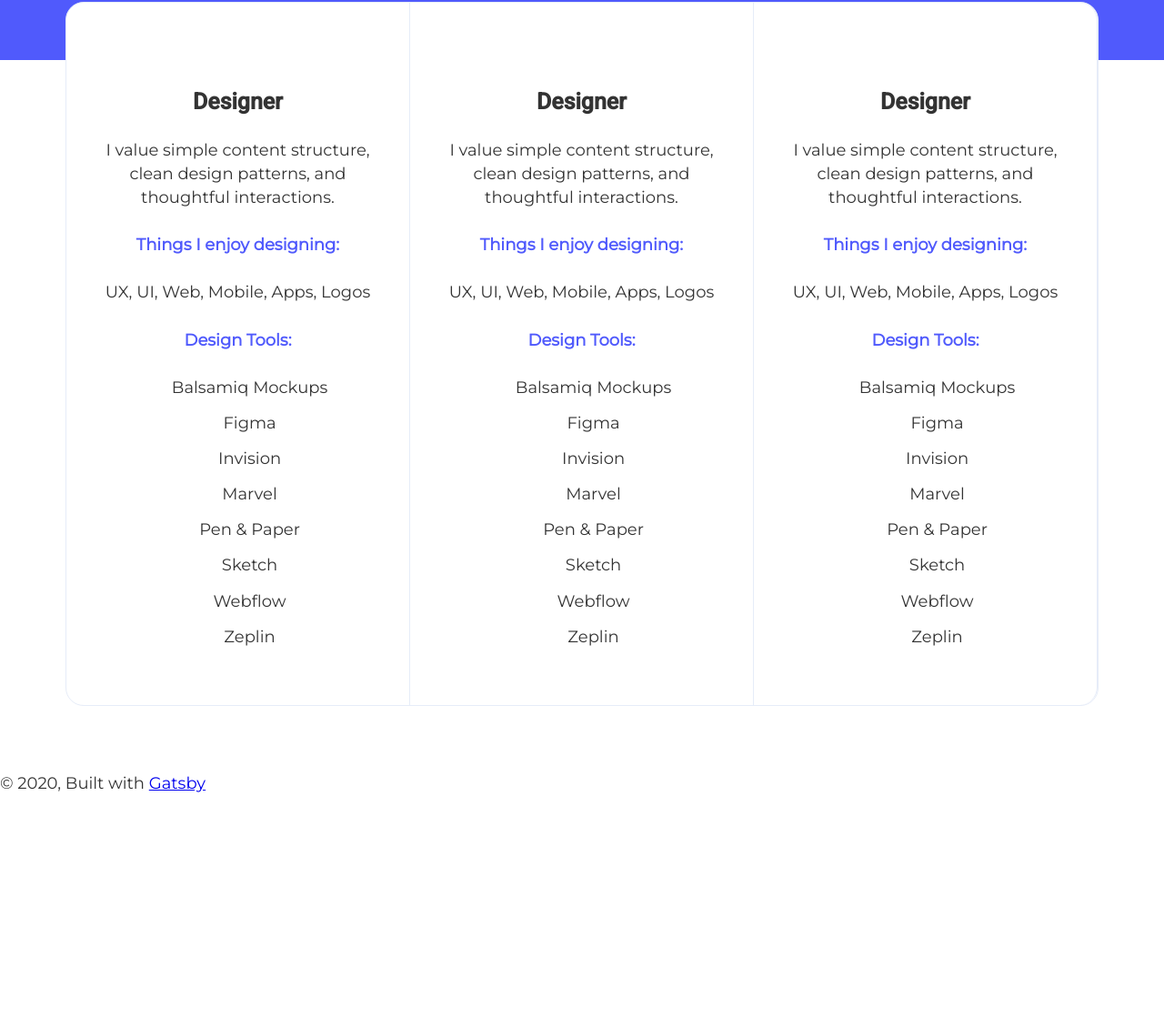
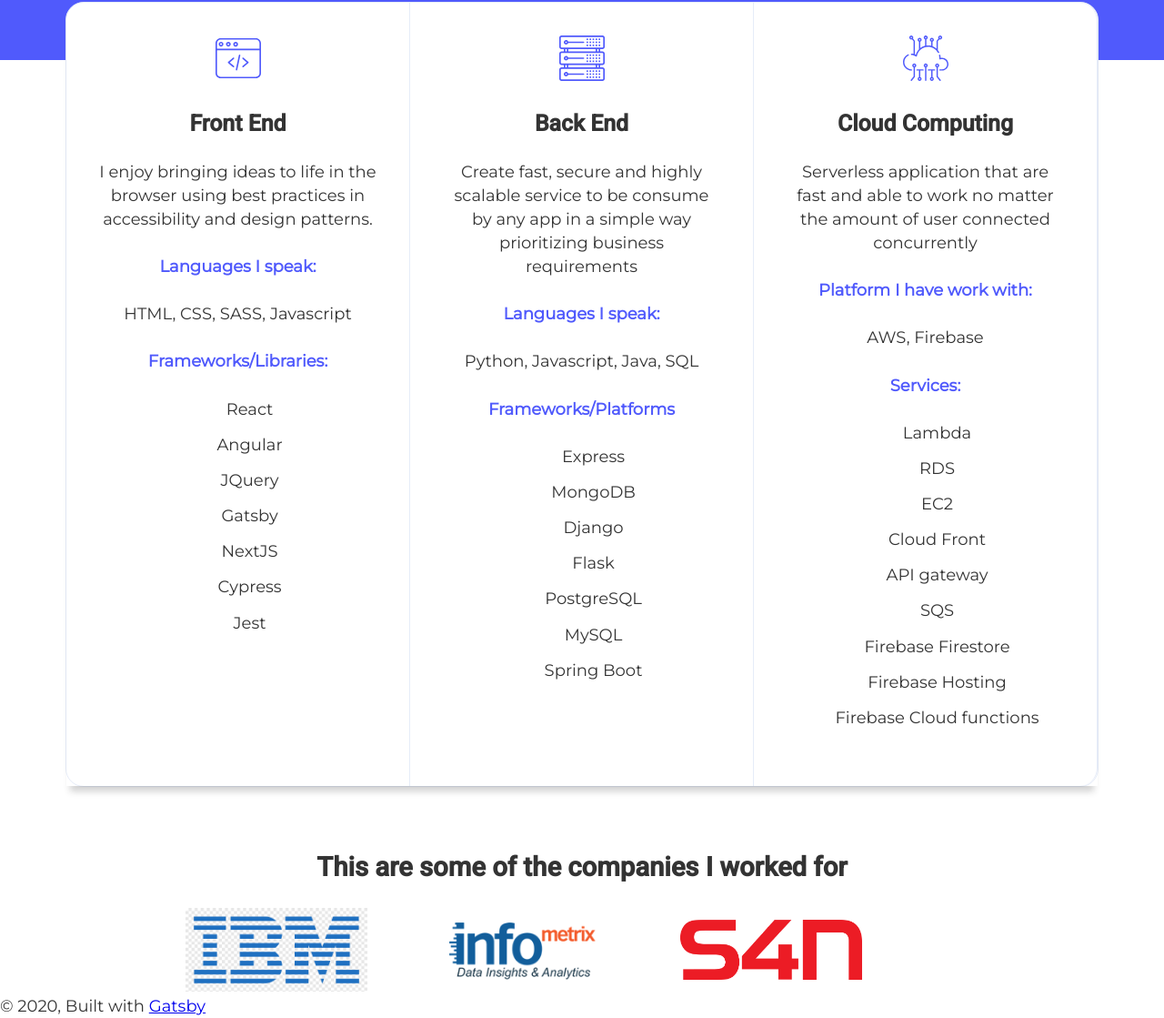
Before and after one commit to Josedav9/Josedav9.github.io, a Gatsby site: page / in a window 1280 px wide. Shown: the part 877-1996 px from the top of the page at 91% size. Before the commit the page ends 1751 px from the top, so only its background shows below. Built offline with nearby package versions, Linux system fonts and the light colour scheme; Gatsby itself is replaced by a stand-in of ours.

Commit message:
[ADD]: adding work experience section

```diff
--- a/src/assets/components/header.css
+++ b/src/assets/components/header.css
@@ -24,3 +24,7 @@
 .navigation .links:hover {
   color: var(--secondary);
 }
+
+svg {
+  fill: var(--secondary);
+}
--- a/src/assets/page/index.css
+++ b/src/assets/page/index.css
@@ -31,14 +31,12 @@
   -webkit-filter: drop-shadow(10px 4px 6px var(--black));
 }
 
-
 .about-me {
   background-color: var(--blue);
   color: white;
   text-align: center;
   padding: 10% 30%;
 }
-
 
 .skills {
   margin: -5% 4rem 4rem;
@@ -53,8 +51,11 @@
 }
 
 .skills .skills-container {
-  display:grid;
+  display: grid;
   grid-template-columns: repeat(auto-fit, minmax(300px, 1fr));
+  -webkit-box-shadow: 0px 10px 7px -4px rgba(52, 52, 52, 0.22);
+  -moz-box-shadow: 0px 10px 7px -4px rgba(52, 52, 52, 0.22);
+  box-shadow: 0px 10px 7px -4px rgba(52, 52, 52, 0.22);
 }
 
 .skills-container .skill-card {
@@ -76,3 +77,19 @@
   font-weight: 700;
   margin-top: 1rem;
 }
+
+.work-experience {
+  text-align: center;
+}
+
+.company-logos {
+  width: 90%;
+  display: grid;
+  grid-template-columns: repeat(auto-fit, minmax(150px, 200px));
+  gap: 4rem;
+  justify-content: center;
+}
+
+.company-logos img {
+  object-fit: contain!important;
+}
--- a/src/components/header.tsx
+++ b/src/components/header.tsx
@@ -1,7 +1,6 @@
 import { Link, useStaticQuery, graphql } from "gatsby"
 //@ts-ignore
 import Logo from "../images/logo2.inline.svg"
-import Img from "gatsby-image"
 import React from "react"
 import "../assets/components/header.css"
 
--- a/src/pages/index.tsx
+++ b/src/pages/index.tsx
@@ -1,21 +1,51 @@
 import React from "react"
-import { Link } from "gatsby"
-
+//@ts-ignore
+import FrontEnd from "../images/front.inline.svg"
+//@ts-ignore
+import BackEnd from "../images/back.inline.svg"
+//@ts-ignore
+import CloudComputing from "../images/cloud.inline.svg"
 import Layout from "../components/layout"
 import Image from "../components/image"
 import SEO from "../components/seo"
+import { useStaticQuery, graphql } from "gatsby"
+import Img from "gatsby-image"
 
 import "../assets/page/index.css"
 
-const IndexPage = () => (
+const IndexPage = () => {
+  const data = useStaticQuery(graphql`
+    query MyQuery {
+      allFile(
+        filter: {
+          relativeDirectory: { eq: "work-logos" }
+        }
+      ) {
+        edges {
+          node {
+            base
+            childImageSharp {
+              fluid {
+                aspectRatio
+                base64
+                sizes
+                srcSet
+                src
+              }
+            }
+          }
+        }
+      }
+    }
+  `)
+
+  return (
     <Layout>
       <SEO title="Jose Alvarez" />
       <div className="greeting">
         <div>
           <h1>Full-Stack Developer & Cloud Computing Enthusiastic</h1>
-        <p>
-          I like to build product that have impact and makes our lives easier
-        </p>
+          <p>I like to build product to makes our lives easier</p>
           <div className="greeting-img">
             <Image />
           </div>
@@ -26,11 +56,12 @@
         <h2>Hi, I’m Jose. Nice to meet you.</h2>
         <p>
           Since the beginning of my career nearly 4 years ago, I've been
-        developing using different JS frameworks to accomplish one of the things
-        that i'm most passionate about that is making people live easier. Along
-        my front-end experience i've been leaning backed development as well
-        with nodejs creating several API to make my web apps dynamic. Finally
-        last year i start my journey in cloud computing learning GCP and AWS
+          developing using different JS frameworks to accomplish one of the
+          things that i'm most passionate about that is making people live
+          easier. Along my front-end experience i've been leaning backed
+          development as well with nodejs creating several API to make my web
+          apps dynamic. Finally last year i start my journey in cloud computing
+          learning GCP and AWS
         </p>
       </div>
 
@@ -38,88 +69,93 @@
         <div className="skills-container">
           <div className="skill-card">
             <figure className="card-image">
-            <img src="" alt="" />
+              <FrontEnd />
             </figure>
-          <h3 className="title is-size-4 is-spaced">Designer</h3>
+            <h3 className="title is-size-4 is-spaced">Front End</h3>
             <p>
-            I value simple content structure, clean design patterns, and
-            thoughtful interactions.
+              I enjoy bringing ideas to life in the browser using best practices
+              in accessibility and design patterns.
             </p>
-          <p className="list-title has-text-primary has-text-weight-normal">
-            Things I enjoy designing:
-          </p>
-          <p>UX, UI, Web, Mobile, Apps, Logos</p>
-          <p className="list-title has-text-primary has-text-weight-normal">
-            Design Tools:
-          </p>
+            <p className="list-title">Languages I speak:</p>
+            <p>HTML, CSS, SASS, Javascript</p>
+            <p className="list-title">Frameworks/Libraries:</p>
             <ul>
-            <li>Balsamiq Mockups</li>
-            <li>Figma</li>
-            <li>Invision</li>
-            <li>Marvel</li>
-            <li>Pen &amp; Paper</li>
-            <li>Sketch</li>
-            <li>Webflow</li>
-            <li>Zeplin</li>
+              <li>React</li>
+              <li>Angular</li>
+              <li>JQuery</li>
+              <li>Gatsby</li>
+              <li>NextJS</li>
+              <li>Cypress</li>
+              <li>Jest</li>
             </ul>
           </div>
           <div className="skill-card">
             <figure className="card-image">
-            <img src="" alt="" />
+              <BackEnd />
             </figure>
-          <h3 className="title is-size-4 is-spaced">Designer</h3>
+            <h3 className="title is-size-4 is-spaced">Back End</h3>
             <p>
-            I value simple content structure, clean design patterns, and
-            thoughtful interactions.
+              Create fast, secure and highly scalable service to be consume by
+              any app in a simple way prioritizing business requirements
             </p>
             <p className="list-title has-text-primary has-text-weight-normal">
-            Things I enjoy designing:
+              Languages I speak:
             </p>
-          <p>UX, UI, Web, Mobile, Apps, Logos</p>
+            <p>Python, Javascript, Java, SQL</p>
             <p className="list-title has-text-primary has-text-weight-normal">
-            Design Tools:
+              Frameworks/Platforms
             </p>
             <ul>
-            <li>Balsamiq Mockups</li>
-            <li>Figma</li>
-            <li>Invision</li>
-            <li>Marvel</li>
-            <li>Pen &amp; Paper</li>
-            <li>Sketch</li>
-            <li>Webflow</li>
-            <li>Zeplin</li>
+              <li>Express</li>
+              <li>MongoDB</li>
+              <li>Django</li>
+              <li>Flask</li>
+              <li>PostgreSQL</li>
+              <li>MySQL</li>
+              <li>Spring Boot</li>
             </ul>
           </div>
           <div className="skill-card">
             <figure className="card-image">
-            <img src="" alt="" />
+              <CloudComputing />
             </figure>
-          <h3 className="title is-size-4 is-spaced">Designer</h3>
+            <h3 className="title is-size-4 is-spaced">Cloud Computing</h3>
             <p>
-            I value simple content structure, clean design patterns, and
-            thoughtful interactions.
+              Serverless application that are fast and able to work no matter
+              the amount of user connected concurrently
             </p>
             <p className="list-title has-text-primary has-text-weight-normal">
-            Things I enjoy designing:
+              Platform I have work with:
             </p>
-          <p>UX, UI, Web, Mobile, Apps, Logos</p>
+            <p>AWS, Firebase</p>
             <p className="list-title has-text-primary has-text-weight-normal">
-            Design Tools:
+              Services:
             </p>
             <ul>
-            <li>Balsamiq Mockups</li>
-            <li>Figma</li>
-            <li>Invision</li>
-            <li>Marvel</li>
-            <li>Pen &amp; Paper</li>
-            <li>Sketch</li>
-            <li>Webflow</li>
-            <li>Zeplin</li>
+              <li>Lambda</li>
+              <li>RDS</li>
+              <li>EC2</li>
+              <li>Cloud Front</li>
+              <li>API gateway</li>
+              <li>SQS</li>
+              <li>Firebase Firestore</li>
+              <li>Firebase Hosting</li>
+              <li>Firebase Cloud functions</li>
             </ul>
           </div>
         </div>
       </section>
+
+      <section className="work-experience">
+        <h2>This are some of the companies I worked for</h2>
+        <div className="company-logos">
+          {data.allFile.edges.map(({node}) => (
+            <Img fluid={node.childImageSharp.fluid} alt={node.base.split('.')[0]}/>
+          ))}
+        </div>
+      </section>
     </Layout>
   )
+}
 
 export default IndexPage
```
Also changed, not shown: src/images/back.inline.svg (added), src/images/cloud.inline.svg (added), src/images/front.inline.svg (added), src/images/gatsby-astronaut.png (deleted), src/images/gatsby-icon.png (deleted), src/images/hey.jpeg (deleted), src/images/hey2.jpeg (deleted), src/images/logo.png (deleted), src/images/logo.svg (deleted), src/images/logo2.png (deleted), src/images/me.jpeg (deleted), src/images/work-logos/ibm company logo.png (added), src/images/work-logos/infometrix copany logo.png (added), src/images/work-logos/s4n copany logo.png (added). Lines whose indentation alone changed are shown as unchanged.
